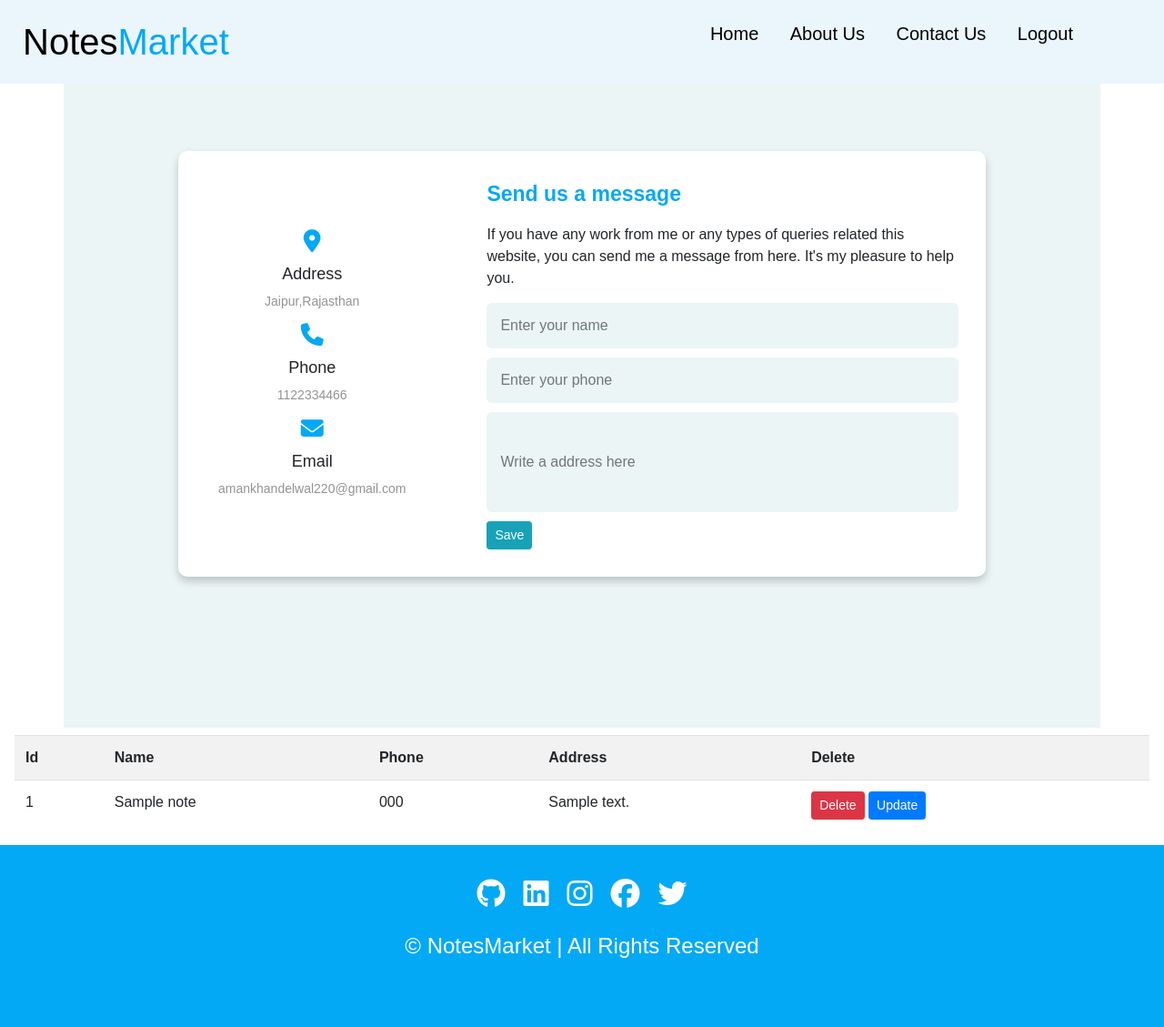
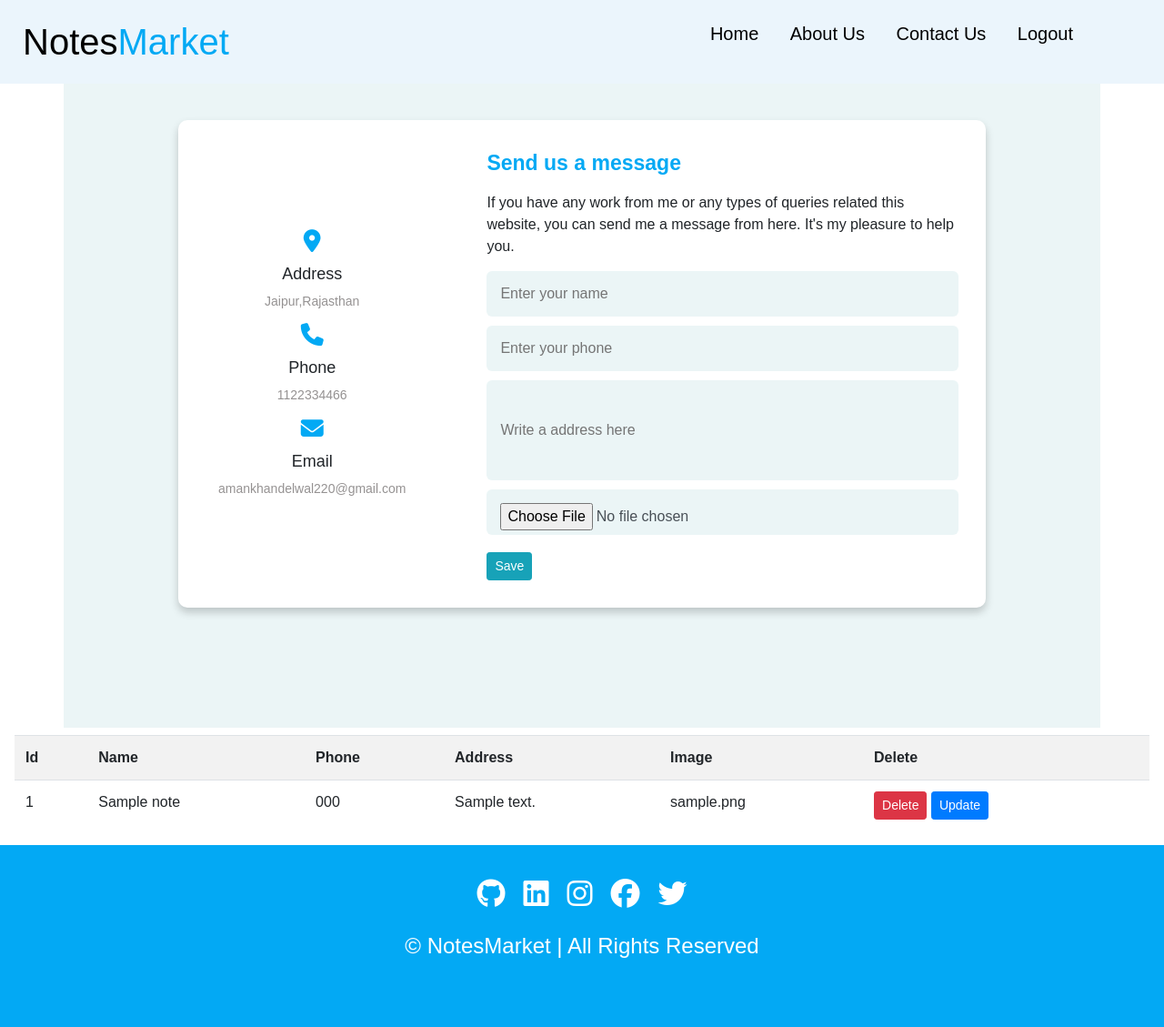
Before and after one commit to Aman-khandelwal123/NotesMarket, a PHP site: page /contact.php in a window 1280 px wide. Shown: the whole page at 91% size. Run offline with PHP 8.4, Linux system fonts and the light colour scheme; tables that the repository leaves empty or names only in its code hold one stand-in row (values such as "Sample post"); some libraries are stand-ins or nearby versions.

Commit message:
update img

```diff
--- a/contact.php
+++ b/contact.php
@@ -7,12 +7,12 @@ if (isset($_POST['submit'])) {
     $name = $_POST['name'];
     $phone = $_POST['phone'];
     $address = $_POST['address'];
-    // $img = $_FILES['img']['name'];
-    // $img_tmp = $_FILES['img']['img_tmp'];
-    // $size = $_FILES['img']['size'];
-    // $img_type = $_FILES['img']['img_type'];
-    // move_uploaded_file($img_tmp, "upload/" . $img);
-    $sql = "INSERT INTO add_notes(`name`,`phone`,`address`) VALUES('$name','$phone','$address')";
+    $image = $_FILES['img']['name'];
+    $img_tmp = $_FILES['img']['img_tmp'];
+    $size = $_FILES['img']['size'];
+    $img_type = $_FILES['img']['img_type'];
+    move_uploaded_file($img_tmp, "upload/" . $image);
+    $sql = "INSERT INTO add_notes(`name`,`phone`,`address`,`img`) VALUES('$name','$phone','$address','$image')";
     $result = mysqli_query($conn, $sql);
     if ($result) {
         echo "data insert";
@@ -30,16 +30,16 @@ if (isset($_POST['update'])) {
     $name = $_POST['name'];
     $phone = $_POST['phone'];
     $address = $_POST['address'];
-    // if (empty($_FILES['img']['name'])) {
-    //     $image = $_POST['old_image'];
-    // } else {
-    //     $image = $_FILES['img']['name'];
-    //     $img_tmp = $_FILES['img']['tmp_name'];
-    //     $size = $_FILES['img']['size'];
-    //     $img_type = $_FILES['img']['type'];
-    //     move_uploaded_file($img_tmp, "upload/" . $image);
-    // }
-    $sql2 = "UPDATE `add_notes` SET name = '$name',phone='$phone',address= '$address' WHERE id = '$upd_id'";
+    if (empty($_FILES['img']['name'])) {
+        $image = $_POST['old_image'];
+    } else {
+        $image = $_FILES['img']['name'];
+        $img_tmp = $_FILES['img']['tmp_name'];
+        $size = $_FILES['img']['size'];
+        $img_type = $_FILES['img']['type'];
+        move_uploaded_file($img_tmp, "upload/" . $image);
+    }
+    $sql2 = "UPDATE `add_notes` SET name = '$name',phone='$phone',address= '$address',img ='$image' WHERE id = '$upd_id'";
     $res = mysqli_query($conn, $sql2);
     if ($res) {
         header('Location:contact.php');
@@ -91,19 +91,39 @@ if (isset($_POST['update'])) {
             <form method='post' enctype="multipart/form-data">
                 <!-- <input type='hidden' name='form-name' value='form 1' /> -->
                 <div class="input-box">
-                    <input id="" type="text"name="name"
-                      value="<?php if(isset($upd_id)){echo $update['name'];} ?>"
-                      placeholder="Enter your name" required>
+                    <input id="" type="text" name="name" value="<?php if (isset($upd_id)) {
+                                                                    echo $update['name'];
+                                                                } ?>" placeholder="Enter your name" required>
                 </div>
                 <div class="input-box">
-                    <input id="" type="phone" name="phone"
-                     value="<?php if(isset($upd_id)){echo $update['phone'];} ?>"
-                     placeholder="Enter your phone" required>
+                    <input id="" type="phone" name="phone" value="<?php if (isset($upd_id)) {
+                                                                        echo $update['phone'];
+                                                                    } ?>" placeholder="Enter your phone" required>
                 </div>
                 <div class="input-box message-box">
-                    <input id="" name="address"
-                     value="<?php if(isset($upd_id)){echo $update['address'];} ?>"
-                     placeholder="Write a address here" required>
+                    <input id="" name="address" value="<?php if (isset($upd_id)) {
+                                                            echo $update['address'];
+                                                        } ?>" placeholder="Write a address here" required>
+                </div>
+                <div class="col-md-12 mt-2 px-0 input-box">
+                    <input type="file" name="img" id=""  class="form-control" value="<?php if (isset($upd_id)) {
+                                                                                        echo $update['img'];
+                                                                                    } ?>">
+                    <input type="hidden" name="old_image" id="" class="form-control" value="<?php if (isset($upd_id)) {
+                                                                                                echo $update['img'];
+                                                                                            } ?>">
+                </div>
+                <div class="row mt-2">
+                    <div class="col-md-4">
+                        <?php
+                        if (isset($upd_id)) {
+                            $image1 = 'upload/' . $update['img'];
+                            echo " <img src='$image1' alt='' height = 100px width= 100px />";
+                        } else {
+                            echo " ";
+                        }
+                        ?>
+                    </div>
                 </div>
                 <!-- <div class="button">
                     <input type="submit" name="submit" onclick="myFunction()" value="Send Now">
@@ -131,6 +151,7 @@ if (isset($_POST['update'])) {
                     <th>Name</th>
                     <th>Phone</th>
                     <th>Address</th>
+                    <th>Image</th>
                     <th>Delete</th>
                 </tr>
                 <?php
@@ -151,6 +172,9 @@ if (isset($_POST['update'])) {
                             <?php echo $data['address'] ?>
                         </td>
                         <td>
+                            <?php echo $data['img'] ?>
+                        </td>
+                        <td>
                             <a href="delete.php?id=<?php echo $data['id'] ?>"><button type="delete" class="btn btn-sm btn-danger" type="delete" name="delete">Delete</button></a>
                             <a href="contact.php?id=<?php echo $data['id'] ?>"><button class='btn btn-sm btn-primary' type="update" name="update">Update</button></a>
                         </td>
--- a/login.php
+++ b/login.php
@@ -79,7 +79,7 @@
         } else {
             if (id.length == "") {
                 alert("User Name is empty");
-                console.log(ps.length);
+                console.log(id.length);
                 return false;
             }
             if (ps.length == "") {
```
Also changed, not shown: upload/MOON__1_-removebg-preview.png (added), upload/Untitled design.png (added), upload/WhatsApp Image 2023-02-24 at 12.58.28 PM.jpeg (added), upload/White Full Photo Life Quote Instagram Post .png (added), upload/cheque.png (added), upload/icons8-incident-report-100.png (added), upload/icons8-notification-50.png (added), upload/moon fox (4).png (added).
